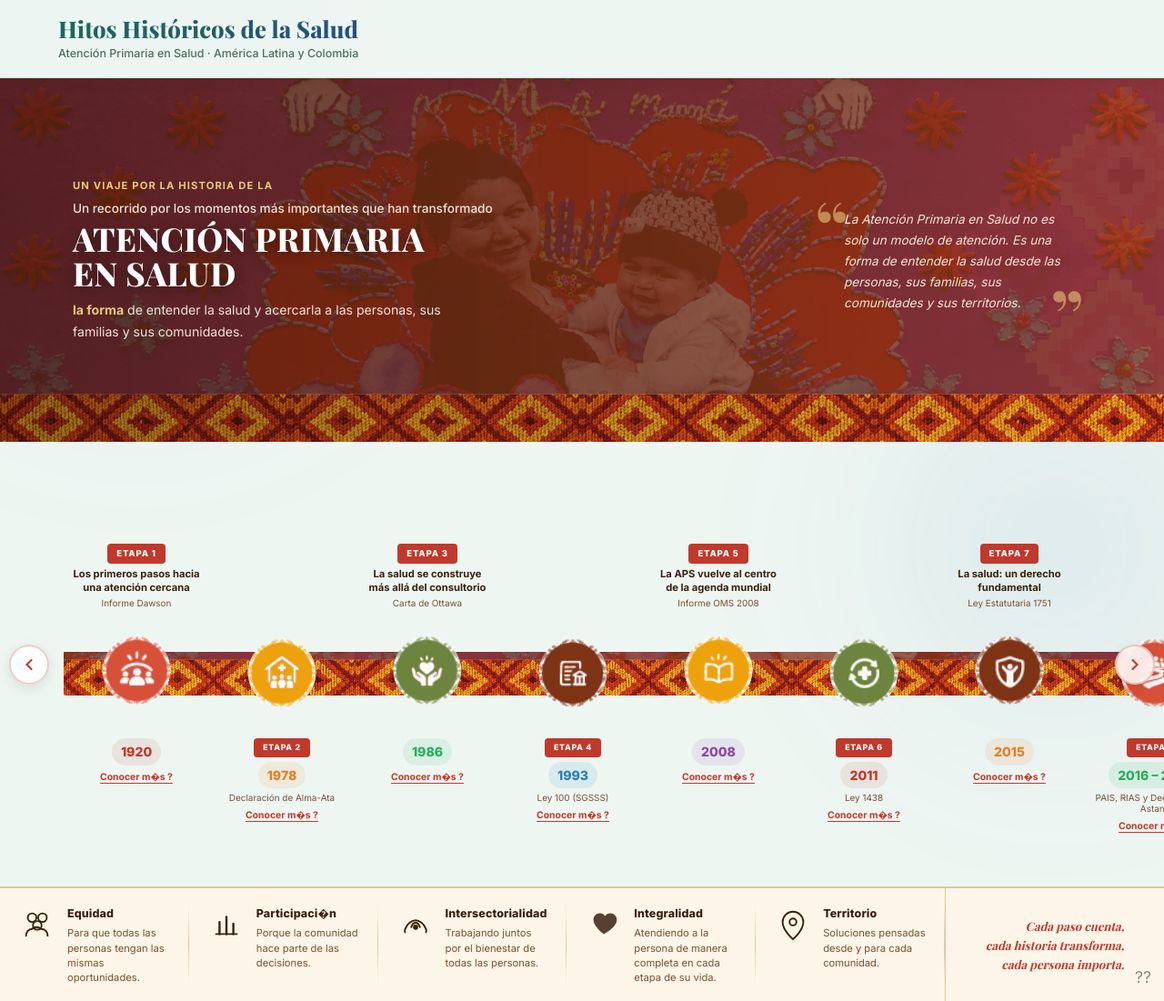
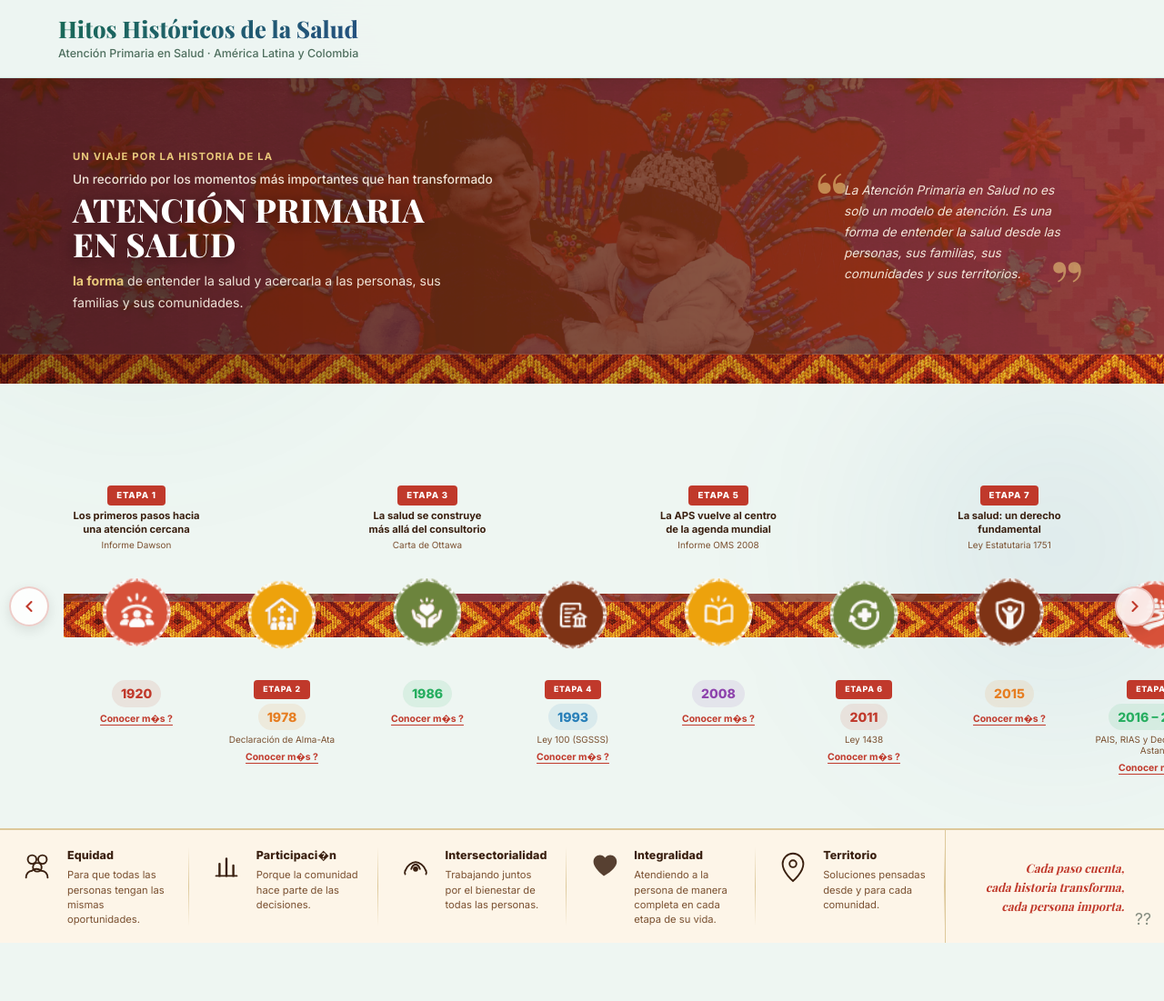
Before and after one commit to Rguiatarilla/lineadetiempo, a plain HTML site: page index.html in a window 1280 px wide. Shown: the whole page at 91% size. After the commit the page ends 1037 px from the top, so only its background shows below. Drawn offline with nearby package versions, Linux system fonts and the light colour scheme; a web font is replaced by a local one.

Commit message:
Hero: max-height 42vh para que hero y linea quepan en una pantalla sin scroll

```diff
--- a/css/styles.css
+++ b/css/styles.css
@@ -101,14 +101,18 @@ to{opacity:1;transform:translateY(0)}}
     position:relative;
     overflow:hidden;
     width:100%;
+    max-height:42vh;
     display:flex;align-items:center;
 }
 
-/* La imagen ocupa el 100% del ancho � la altura se ajusta sola */
+/* La imagen se ajusta al max-height con object-fit */
 .aps-hero__img{
     display:block;
     width:100%;
-    height:auto;
+    height:100%;
+    max-height:42vh;
+    object-fit:cover;
+    object-position:center 70%;
     position:relative;
     z-index:0;
 }
```
